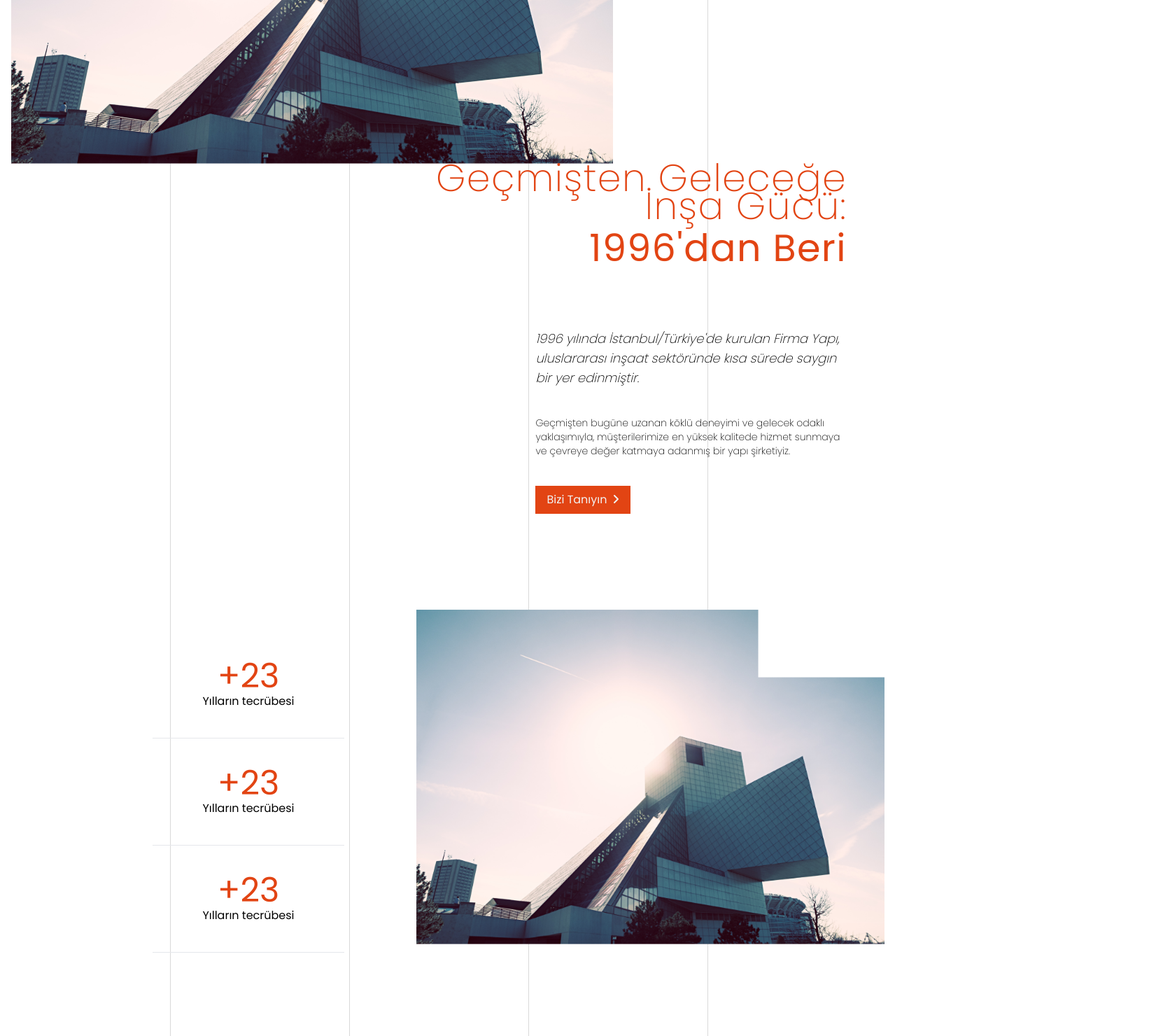
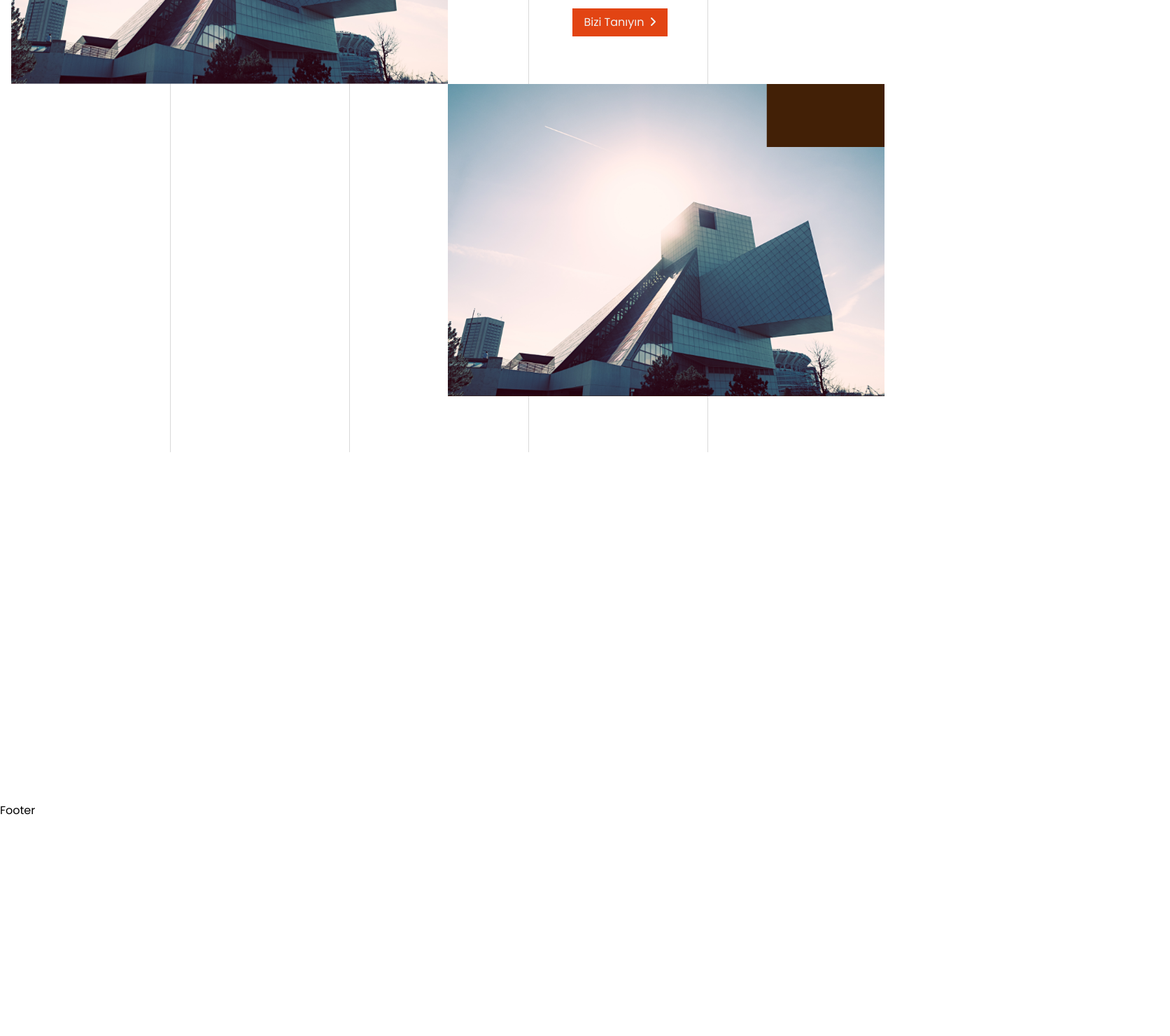
Before and after one commit to mustafakba/frontend, a Next.js app in the folder webintek/: page / in a window 1280 px wide. Shown: the part 1080-2560 px from the top of the page at 70% size, 1672 px wide, since content can reach past the window. After the commit the page ends 2250 px from the top, so only its background shows below. Built offline with nearby package versions, Linux system fonts and the light colour scheme.

Commit message:
updated secon future area

```diff
--- a/webintek/app/components/Header.jsx
+++ b/webintek/app/components/Header.jsx
@@ -39,15 +39,15 @@ export default function Header() {
     <header>
       <div className="wrapper">
         <div className="container px-4">
-          <div className="flex justify-between">
+          <div className="flex justify-between bg-primary-color">
             <div className="left-header flex">
               <Link href={"/"}>
                 <Image src={"/logo1.svg"} width={60} height={60} />
               </Link>
             </div>
             <div className="right-header flex items-center">
-              <div className="menu-items flex w-full items-end ">
-                <ul className="w-full font-thin flex items-center justify-around text-white">
+              <div className="menu-items flex w-full items-end">
+                <ul className="w-full font-thin flex items-center gap-x-5 justify-around text-white">
                   {menuItems.map((menuItem, index) => {
                     return (
                       <div key={index}>
--- a/webintek/app/globals.css
+++ b/webintek/app/globals.css
@@ -47,9 +47,10 @@
 }
 
 /*Header Kesik Çizgi*/
-.right-header {
+/* .right-header {
   clip-path: polygon(10% 100%, 100% 100%, 100% 0, 0 0);
 }
+*/
 
 .wrapper {
   max-width: 1752px;
--- a/webintek/app/page.jsx
+++ b/webintek/app/page.jsx
@@ -7,27 +7,27 @@ export default function Home() {
   return (
     <div className="container-lines wrapper">
       <IntroSection />
-      <section className="from-past-to-future py-20 pb-40 relative">
-        <div className="relative">
-          <div className="top-past-to-future">
-            <div className="image-area left-0">
+      <section className="from-past-to-future py-20">
+        <div className="w-full flex justify-start">
+          <div className="wrapper-bg-items min-w-[50%] flex h-[500px] justify-start w-1/2">
             <Image
               src={"/from-past-to-future.png"}
-                className="object-fit !w-auto"
+              className="w-full"
               width={400}
               height={500}
               alt="from-past-to-future"
             />
           </div>
           <div className="container">
-              <div className="right-section items-end flex flex-col justify-end">
-                <div className="section-title w-[62%] text-end text-[54px] text-4xl tracking-wide">
+            <div className="from-past-to-future-content mr-[140px]">
+              <div className="right-section items-center flex flex-col">
+                <div className="section-title text-end ml-[-40%] pt-5 whitespace-nowrap text-[54px] text-4xl tracking-wide">
                   <div className="text-primary-color font-[200] pb-5">
                     Geçmişten Geleceğe İnşa Gücü:
                   </div>
                   <div className="text-primary-color">1996'dan Beri</div>
                 </div>
-                <div className="inner-area flex flex-col gap-y-10 w-[39%] mt-24">
+                <div className="inner-area flex flex-col gap-y-10 mt-12 w-[60%]">
                   <div>
                     <p className="italic text-lg font-[200]">
                       1996 yılında İstanbul/Türkiye'de kurulan Firma Yapı,
@@ -51,56 +51,19 @@ export default function Home() {
             </div>
           </div>
         </div>
-        <div className="second-to-future relative mt-52 flex z-50">
-          <div className="container">
-            <div className="w-1/2  text-center">
-              <div className="experience-area flex flex-col gap-y-10">
-                <div className="experience items-center text-center">
-                  <div className="title text-5xl justify-center text-primary-color flex text-center max-w-auto">
-                    +23
-                  </div>
-                  <div className="flex justify-center ">
-                    {" "}
-                    <span className="border-b w-[48%] pb-10">
-                      Yılların tecrübesi
-                    </span>
-                  </div>
-                </div>
-                <div className="experience items-center text-center">
-                  <div className="title text-5xl justify-center text-primary-color flex text-center max-w-auto">
-                    +23
-                  </div>
-                  <div className="flex justify-center ">
-                    {" "}
-                    <span className="border-b w-[48%] pb-10">
-                      Yılların tecrübesi
-                    </span>
-                  </div>
-                </div>
-                <div className="experience items-center text-center">
-                  <div className="title text-5xl justify-center text-primary-color flex text-center max-w-auto">
-                    +23
-                  </div>
-                  <div className="flex justify-center ">
-                    {" "}
-                    <span className="border-b w-[48%] pb-10">
-                      Yılların tecrübesi
-                    </span>
-                  </div>
-                </div>
-              </div>
-            </div>
-          </div>
-          <div className="image-area absolute top-[-16.9%] left-[46.4%]">
+
+        <div className="w-full flex justify-end">
+          <div className="wrapper-bg-items flex h-[auto] justify-end w-1/2 bg-yellow-950">
             <Image
               src={"/from-past-to-future.png"}
-              className="object-fit h-auto !w-auto"
+              className="w-full"
               width={400}
-              height={400}
+              height={500}
               alt="from-past-to-future"
             />
           </div>
         </div>
+        <div className="container"></div>
       </section>
     </div>
   );
```
Also changed, not shown: 2 other files (tests, documents, lock files or other folders). Lines whose indentation alone changed are shown as unchanged.
